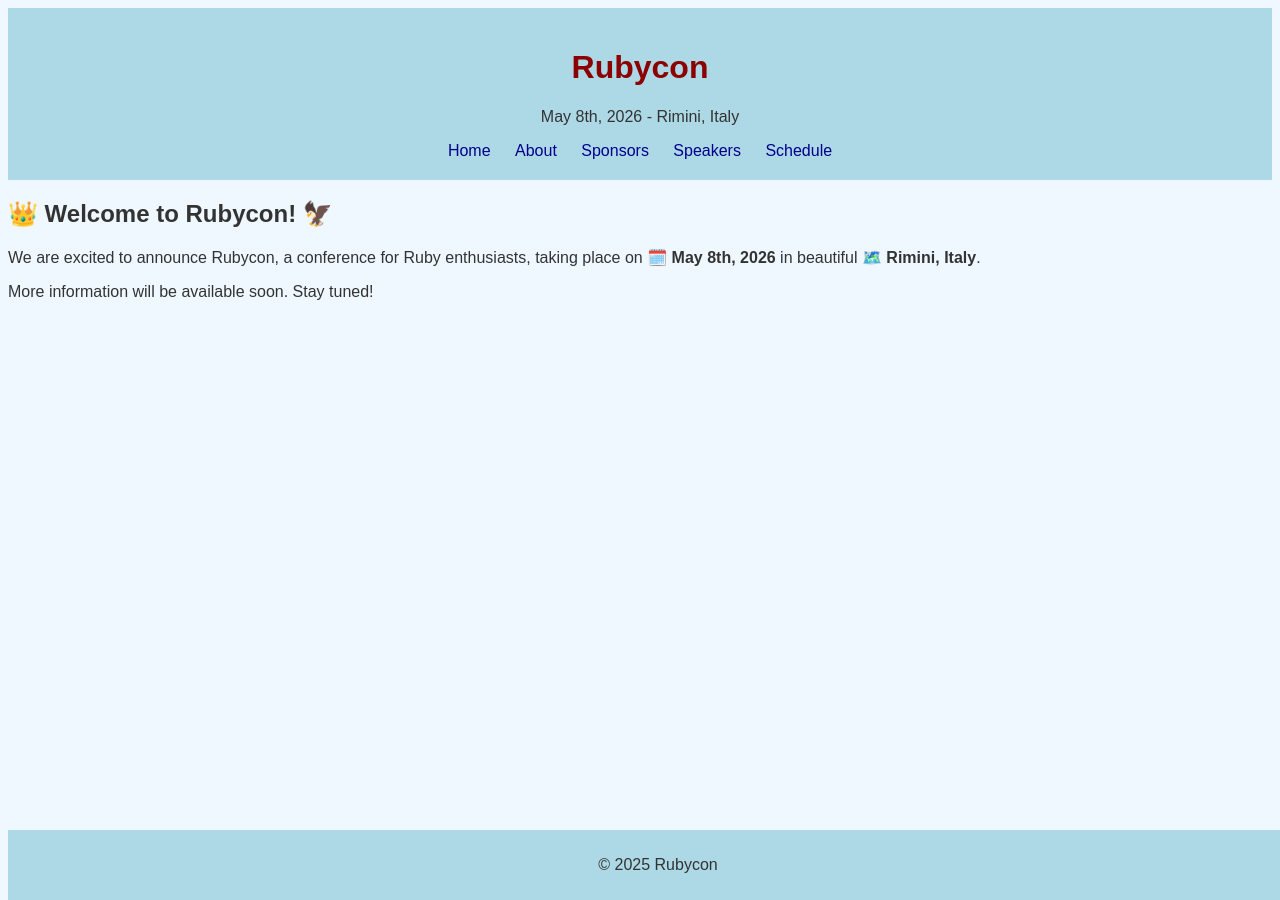
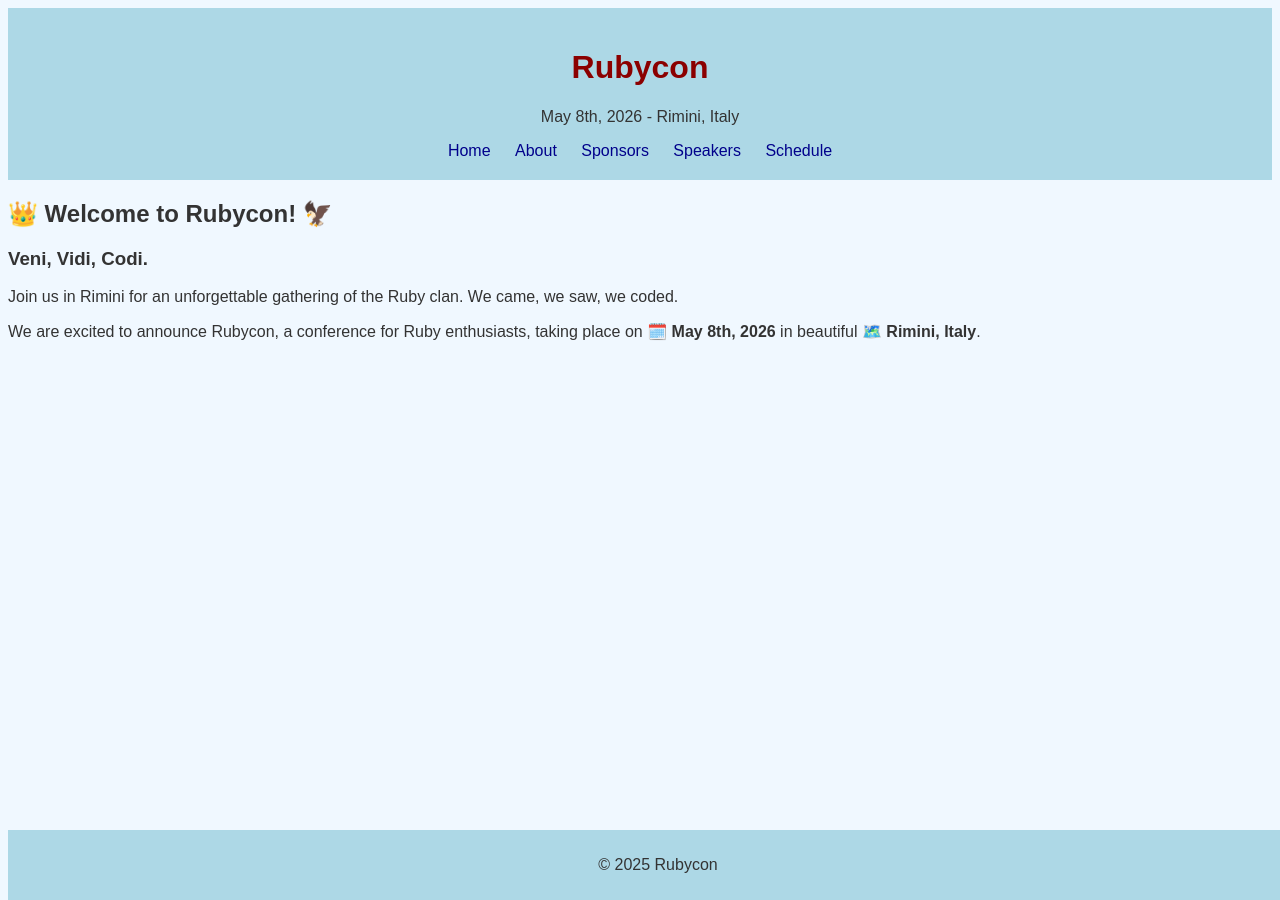
Before and after one commit to palladius/rubycon.it, a Jekyll site: the page built from rubycon.it/index.markdown, in a window 1280 px wide. Built offline with Jekyll 4.4.1, drawn with Linux system fonts in a browser that asks for light colours.

Commit message:
feat: Update homepage and add Netlify badge to README

```diff
--- a/rubycon.it/index.markdown
+++ b/rubycon.it/index.markdown
@@ -4,6 +4,8 @@ layout: default
 
 ## 👑 Welcome to Rubycon! 🦅
 
+### Veni, Vidi, Codi.
+
+Join us in Rimini for an unforgettable gathering of the Ruby clan. We came, we saw, we coded.
+
 We are excited to announce Rubycon, a conference for Ruby enthusiasts, taking place on **🗓️ {{ site.event.date }}** in beautiful **🗺️ {{ site.event.location }}**.
-
-More information will be available soon. Stay tuned!
```
Also changed, not shown: README.md.
